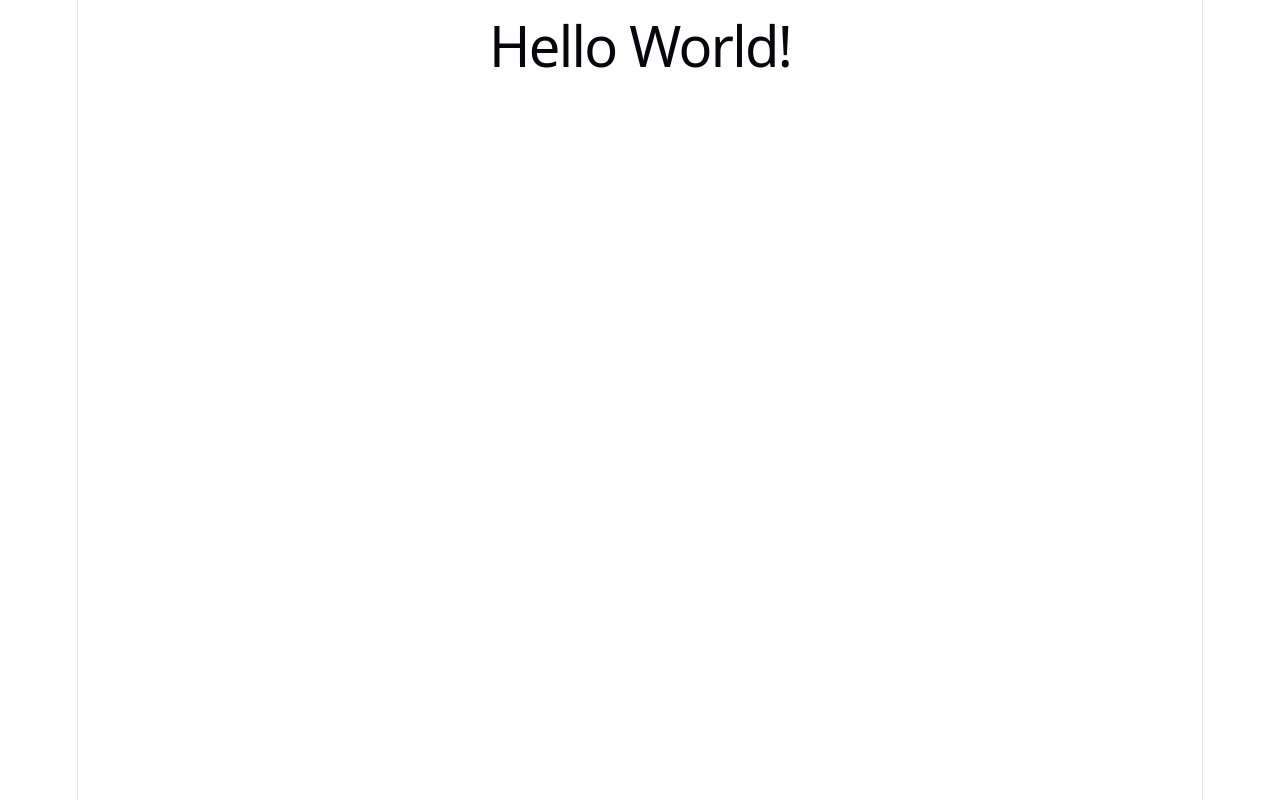
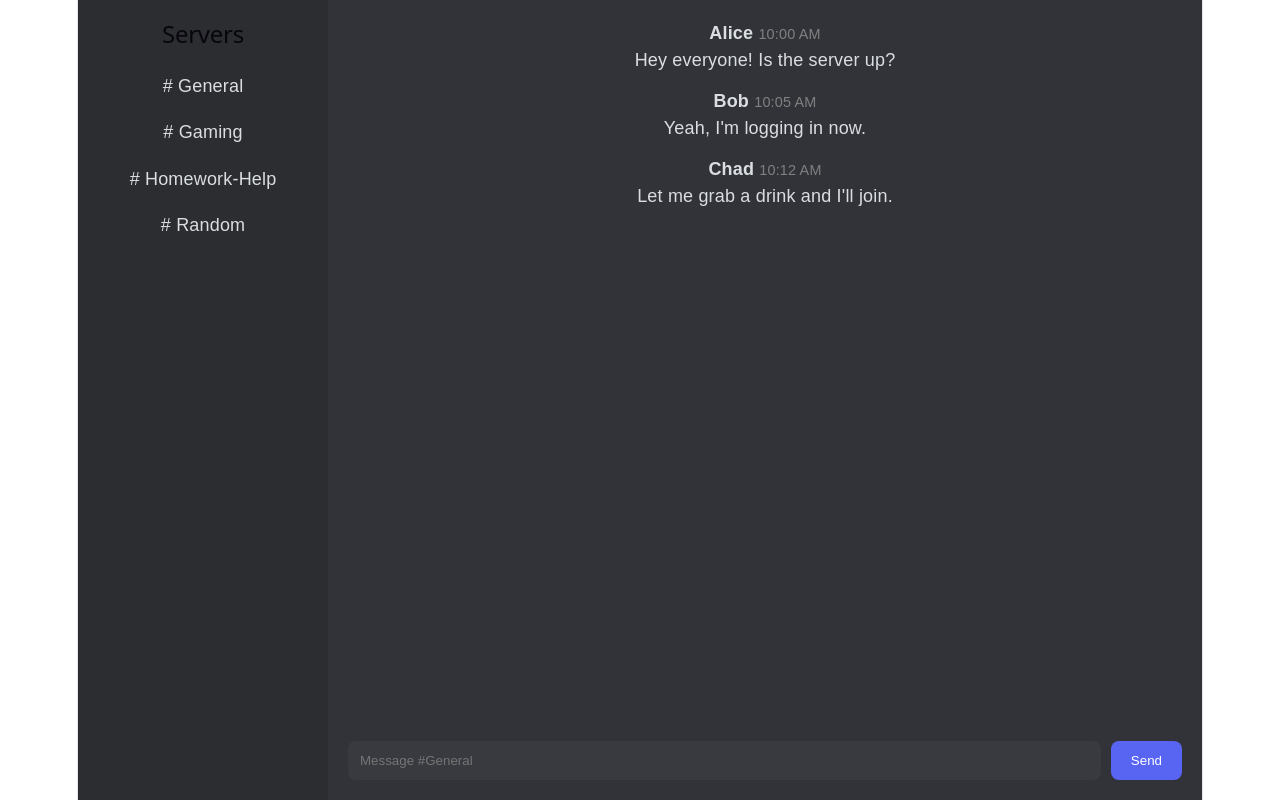
Before and after one commit to HeiPuiCheng/react-build, a React (Vite) app in the folder chatfrontend/: page / in a window 1280 px wide. Built offline with nearby package versions, Linux system fonts and the light colour scheme.

Commit message:
Assemble layout in App.jsx and apply Flexbox styling

```diff
--- a/chatfrontend/src/App.css
+++ b/chatfrontend/src/App.css
@@ -1,184 +1,75 @@
-.counter {
-  font-size: 16px;
-  padding: 5px 10px;
-  border-radius: 5px;
-  color: var(--accent);
-  background: var(--accent-bg);
-  border: 2px solid transparent;
-  transition: border-color 0.3s;
-  margin-bottom: 24px;
-
-  &:hover {
-    border-color: var(--accent-border);
-  }
-  &:focus-visible {
-    outline: 2px solid var(--accent);
-    outline-offset: 2px;
-  }
+/* Reset default margins */
+* {
+  box-sizing: border-box;
+  margin: 0;
+  padding: 0;
 }
 
-.hero {
-  position: relative;
-
-  .base,
-  .framework,
-  .vite {
-    inset-inline: 0;
-    margin: 0 auto;
+body {
+  font-family: sans-serif;
+  color: #dbdee1;
 }
 
-  .base {
-    width: 170px;
-    position: relative;
-    z-index: 0;
+/* Make the app take up the full screen height */
+.app-container {
+  display: flex;
+  height: 100vh;
 }
 
-  .framework,
-  .vite {
-    position: absolute;
+/* Darker sidebar on the left */
+.sidebar {
+  width: 250px;
+  background-color: #2b2d31;
+  padding: 20px;
 }
 
-  .framework {
-    z-index: 1;
-    top: 34px;
-    height: 28px;
-    transform: perspective(2000px) rotateZ(300deg) rotateX(44deg) rotateY(39deg)
-      scale(1.4);
+.sidebar ul {
+  list-style: none;
+  margin-top: 15px;
 }
 
-  .vite {
-    z-index: 0;
-    top: 107px;
-    height: 26px;
-    width: auto;
-    transform: perspective(2000px) rotateZ(300deg) rotateX(40deg) rotateY(39deg)
-      scale(0.8);
-  }
+.sidebar li {
+  padding: 10px 0;
+  cursor: pointer;
 }
 
-#center {
+/* Main chat area takes up the remaining space */
+.main-content {
   display: flex;
   flex-direction: column;
-  gap: 25px;
-  place-content: center;
-  place-items: center;
-  flex-grow: 1;
-
-  @media (max-width: 1024px) {
-    padding: 32px 20px 24px;
-    gap: 18px;
-  }
+  flex: 1;
+  background-color: #313338;
 }
 
-#next-steps {
-  display: flex;
-  border-top: 1px solid var(--border);
-  text-align: left;
-
-  & > div {
-    flex: 1 1 0;
-    padding: 32px;
-    @media (max-width: 1024px) {
-      padding: 24px 20px;
-    }
+/* Chat window pushes the input to the bottom */
+.chat-window {
+  flex: 1;
+  padding: 20px;
+  overflow-y: auto;
 }
 
-  .icon {
-    margin-bottom: 16px;
-    width: 22px;
-    height: 22px;
+/* Input area locked to the bottom */
+.message-input {
+  padding: 20px;
+  background-color: #313338;
+  display: flex;
+  gap: 10px;
 }
 
-  @media (max-width: 1024px) {
-    flex-direction: column;
-    text-align: center;
-  }
+.message-input input {
+  flex: 1;
+  padding: 12px;
+  border-radius: 8px;
+  border: none;
+  background-color: #383a40;
+  color: white;
 }
 
-#docs {
-  border-right: 1px solid var(--border);
-
-  @media (max-width: 1024px) {
-    border-right: none;
-    border-bottom: 1px solid var(--border);
+.message-input button {
+  padding: 10px 20px;
+  border-radius: 8px;
+  border: none;
+  background-color: #5865f2; /* Discord blurple */
+  color: white;
+  cursor: pointer;
 }
-}
-
-#next-steps ul {
-  list-style: none;
-  padding: 0;
-  display: flex;
-  gap: 8px;
-  margin: 32px 0 0;
-
-  .logo {
-    height: 18px;
-  }
-
-  a {
-    color: var(--text-h);
-    font-size: 16px;
-    border-radius: 6px;
-    background: var(--social-bg);
-    display: flex;
-    padding: 6px 12px;
-    align-items: center;
-    gap: 8px;
-    text-decoration: none;
-    transition: box-shadow 0.3s;
-
-    &:hover {
-      box-shadow: var(--shadow);
-    }
-    .button-icon {
-      height: 18px;
-      width: 18px;
-    }
-  }
-
-  @media (max-width: 1024px) {
-    margin-top: 20px;
-    flex-wrap: wrap;
-    justify-content: center;
-
-    li {
-      flex: 1 1 calc(50% - 8px);
-    }
-
-    a {
-      width: 100%;
-      justify-content: center;
-      box-sizing: border-box;
-    }
-  }
-}
-
-#spacer {
-  height: 88px;
-  border-top: 1px solid var(--border);
-  @media (max-width: 1024px) {
-    height: 48px;
-  }
-}
-
-.ticks {
-  position: relative;
-  width: 100%;
-
-  &::before,
-  &::after {
-    content: '';
-    position: absolute;
-    top: -4.5px;
-    border: 5px solid transparent;
-  }
-
-  &::before {
-    left: 0;
-    border-left-color: var(--border);
-  }
-  &::after {
-    right: 0;
-    border-right-color: var(--border);
-  }
-}
--- a/chatfrontend/src/App.jsx
+++ b/chatfrontend/src/App.jsx
@@ -1,127 +1,20 @@
 import { useState } from 'react'
-import reactLogo from './assets/react.svg'
-import viteLogo from './assets/vite.svg'
-import heroImg from './assets/hero.png'
+//Week 2: Import components
+import ChatWindow from './components/ChatWindow';
+import Sidebar from './components/Sidebar';
+import MessageInput from './components/MessageInput';
 import './App.css'
 
 function App() {
-  const [count, setCount] = useState(0)
-
   return (
-
-    <div>
-      <h1>Hello World!</h1>
+    <div className="app-container">
+      <Sidebar />
+      <div className="main-content">
+        <ChatWindow />
+        <MessageInput />
+      </div>
     </div>
-    /*
-    <>
-      <section id="center">
-        <div className="hero">
-          <img src={heroImg} className="base" width="170" height="179" alt="" />
-          <img src={reactLogo} className="framework" alt="React logo" />
-          <img src={viteLogo} className="vite" alt="Vite logo" />
-        </div>
-        <div>
-          <h1>Get started</h1>
-          <p>
-            Edit <code>src/App.jsx</code> and save to test <code>HMR</code>
-          </p>
-        </div>
-        <button
-          type="button"
-          className="counter"
-          onClick={() => setCount((count) => count + 1)}
-        >
-          Count is {count}
-        </button>
-      </section>
-
-      <div className="ticks"></div>
-
-      <section id="next-steps">
-        <div id="docs">
-          <svg className="icon" role="presentation" aria-hidden="true">
-            <use href="/icons.svg#documentation-icon"></use>
-          </svg>
-          <h2>Documentation</h2>
-          <p>Your questions, answered</p>
-          <ul>
-            <li>
-              <a href="https://vite.dev/" target="_blank">
-                <img className="logo" src={viteLogo} alt="" />
-                Explore Vite
-              </a>
-            </li>
-            <li>
-              <a href="https://react.dev/" target="_blank">
-                <img className="button-icon" src={reactLogo} alt="" />
-                Learn more
-              </a>
-            </li>
-          </ul>
-        </div>
-        <div id="social">
-          <svg className="icon" role="presentation" aria-hidden="true">
-            <use href="/icons.svg#social-icon"></use>
-          </svg>
-          <h2>Connect with us</h2>
-          <p>Join the Vite community</p>
-          <ul>
-            <li>
-              <a href="https://github.com/vitejs/vite" target="_blank">
-                <svg
-                  className="button-icon"
-                  role="presentation"
-                  aria-hidden="true"
-                >
-                  <use href="/icons.svg#github-icon"></use>
-                </svg>
-                GitHub
-              </a>
-            </li>
-            <li>
-              <a href="https://chat.vite.dev/" target="_blank">
-                <svg
-                  className="button-icon"
-                  role="presentation"
-                  aria-hidden="true"
-                >
-                  <use href="/icons.svg#discord-icon"></use>
-                </svg>
-                Discord
-              </a>
-            </li>
-            <li>
-              <a href="https://x.com/vite_js" target="_blank">
-                <svg
-                  className="button-icon"
-                  role="presentation"
-                  aria-hidden="true"
-                >
-                  <use href="/icons.svg#x-icon"></use>
-                </svg>
-                X.com
-              </a>
-            </li>
-            <li>
-              <a href="https://bsky.app/profile/vite.dev" target="_blank">
-                <svg
-                  className="button-icon"
-                  role="presentation"
-                  aria-hidden="true"
-                >
-                  <use href="/icons.svg#bluesky-icon"></use>
-                </svg>
-                Bluesky
-              </a>
-            </li>
-          </ul>
-        </div>
-      </section>
-
-      <div className="ticks"></div>
-      <section id="spacer"></section>
-    </> */
-  )
+  );
 }
 
 export default App
```
Lines whose indentation alone changed are shown as unchanged.
